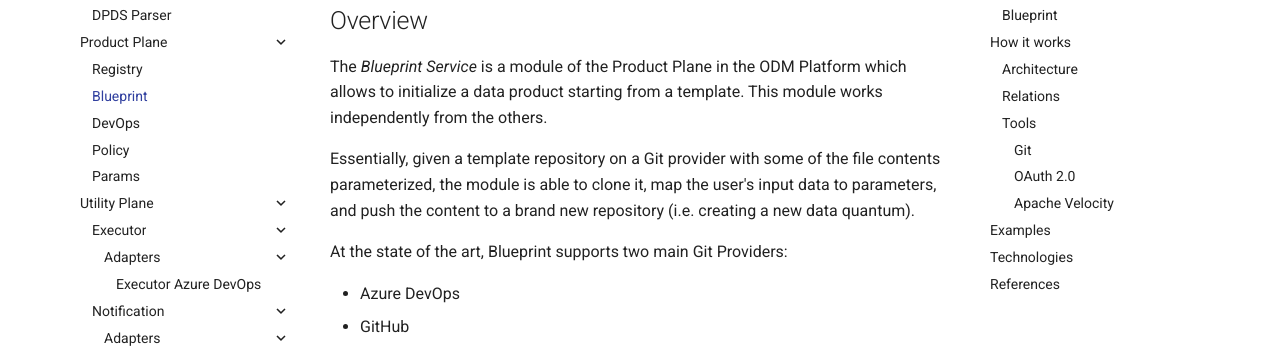
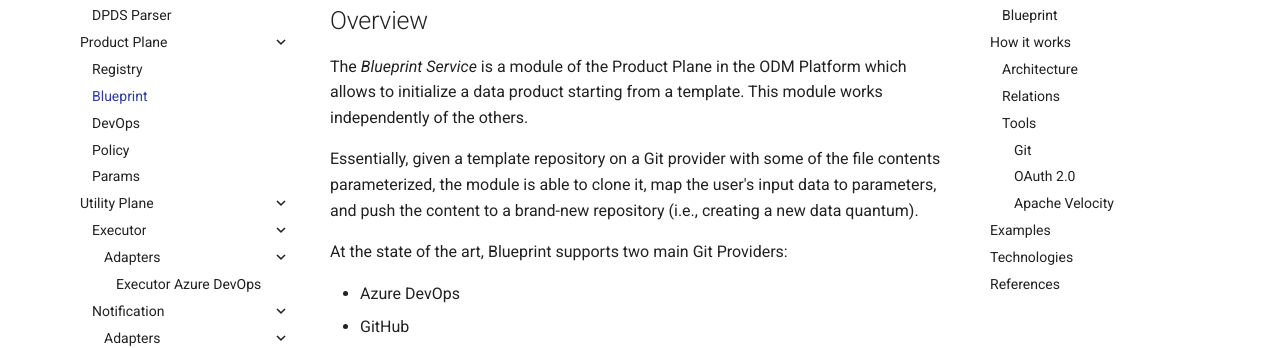
Before and after one commit to opendatamesh-initiative/odm-site-platform, an MkDocs documentation site: the page built from docs/architecture/product-plane/blueprint.md, in a window 1280 px wide and 900 px high. Shown: the part 225-573 px from the top of the window. Built offline with MkDocs 1.6.1 and Material for MkDocs 9.7.7, drawn with Linux system fonts in a browser that asks for light colours; comment, search, counter and statistics services are not loaded; some of the changed text lies outside the part shown.

Commit message:
Minor edits

```diff
--- a/docs/architecture/product-plane/blueprint.md
+++ b/docs/architecture/product-plane/blueprint.md
@@ -2,9 +2,13 @@
 
 ## Overview
 
-The *Blueprint Service* is a module of the Product Plane in the ODM Platform which allows to initialize a data product starting from a template. This module works independently from the others.
+The *Blueprint Service* is a module of the Product Plane in the ODM Platform
+which allows to initialize a data product starting from a template.
+This module works independently of the others.
 
-Essentially, given a template repository on a Git provider with some of the file contents parameterized, the module is able to clone it, map the user's input data to parameters, and push the content to a brand new repository (i.e. creating a new data quantum).
+Essentially, given a template repository on a Git provider with some of the file contents parameterized,
+the module is able to clone it, map the user's input data to parameters,
+and push the content to a brand-new repository (i.e., creating a new data quantum).
 
 At the state of the art, Blueprint supports two main Git Providers:
 
@@ -52,7 +56,7 @@
 
 OAuth 2.0 is the _authorization_ protocol we chose to interact with Git providers. During the start-up phase, Blueprint Server must be configured through the _property files_ to specify the typical OAuth parameters:
 
-* Token URI (i.e. the identity provider URI to get the authorization token)
+* Token URI (i.e., the identity provider URI to get the authorization token)
 * Client ID
 * Client Secret
 * Scope
```
Also changed, not shown: other parts of docs/architecture/product-plane/blueprint.md (+1 -1 lines).
